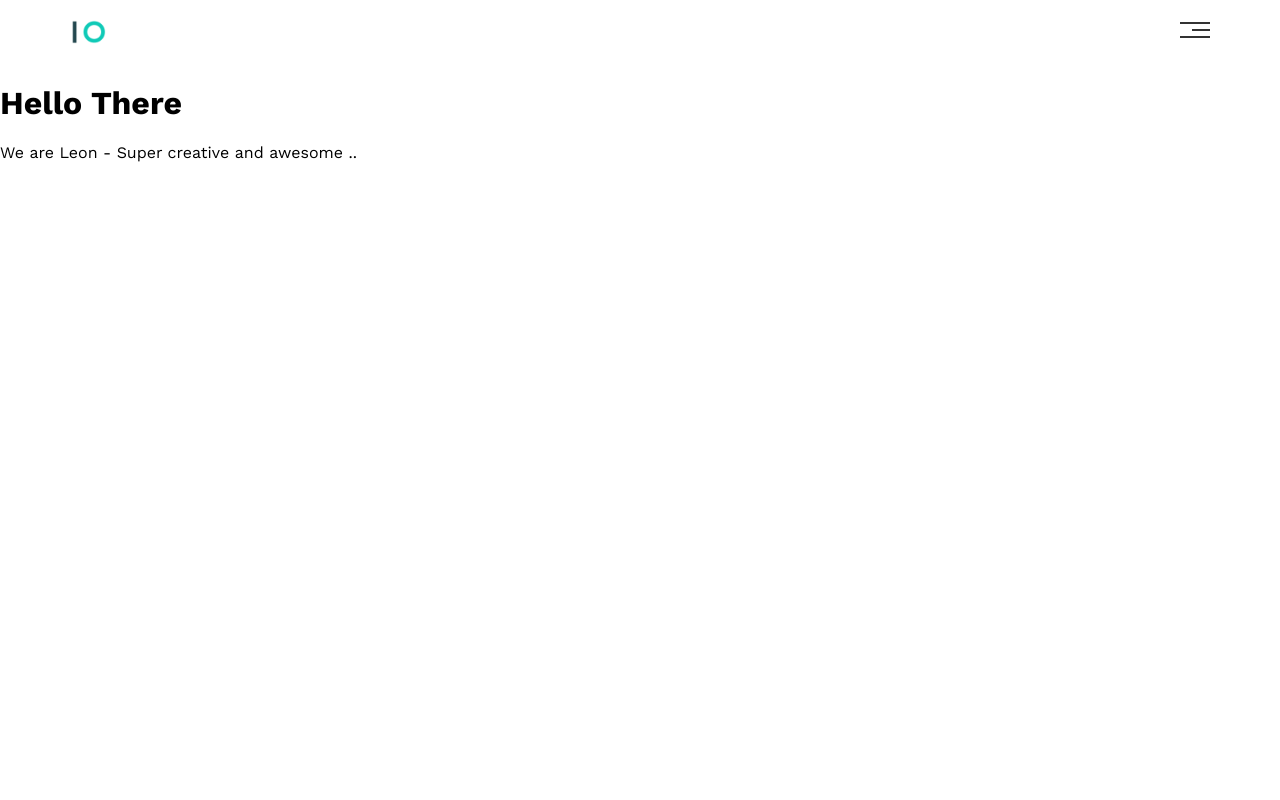
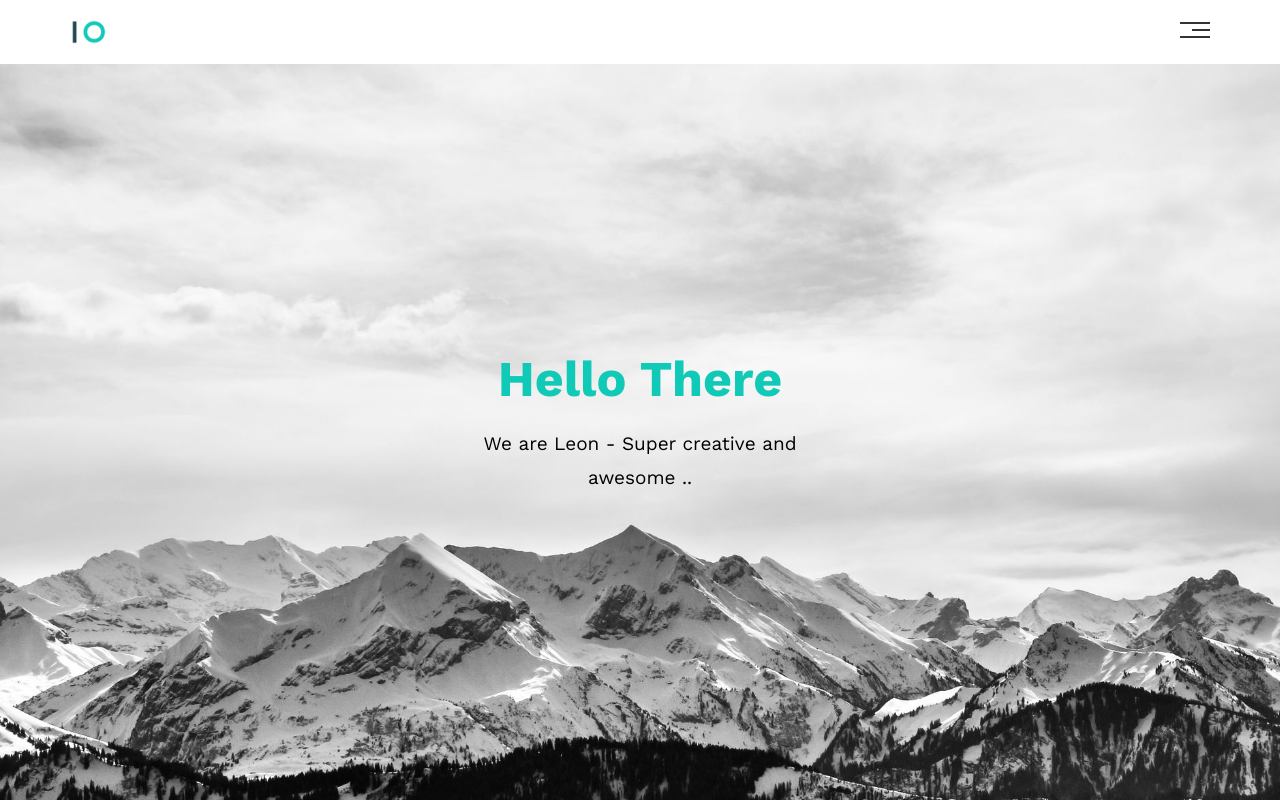
Before and after one commit to mahaatechcampus/Template-1, a plain HTML site: page index.html in a window 1280 px wide. Drawn offline with nearby package versions, Linux system fonts and the light colour scheme.

Commit message:
landing section

```diff
--- a/css/leon.css
+++ b/css/leon.css
@@ -1,4 +1,7 @@
 /* Start Varibles */
+:root{
+    --main-color:#10cab7;
+}
 
 /* End Varibles */
 
@@ -93,6 +96,7 @@ position: relative;
     top:calc(100% + 15px);
     min-width:200px;
     display: none;
+    z-index: 1;
 }
 .header .links:hover ul {
     display: block;
@@ -122,6 +126,29 @@ position: relative;
 /* End Header Css */
 
 /* Start Landing section */
-
-
+.landing{
+    background-image: url(../images/686998.jpeg);
+    background-size: cover ;
+    height:calc(100vh - 64px);
+    position: relative;
+}
+.landing .intro-text{
+    position: absolute;
+    top: 50%;
+    left:50%;
+    transform: translate(-50% , -50%);
+    text-align: center;
+    width:332px;
+    max-width: 100%;
+}
+.landing .intro-text h1{
+    margin: 0;
+    color:var(--main-color);
+    font-weight:bold;
+    font-size:50px;
+}
+.landing .intro-text p {
+    font-size: 19px;
+    line-height:1.8;
+}
 /* End Landing section */
```
Also changed, not shown: images/686998.jpeg (added), images/mountain wallpaper 46 - 2048x1475.jpeg (added).
